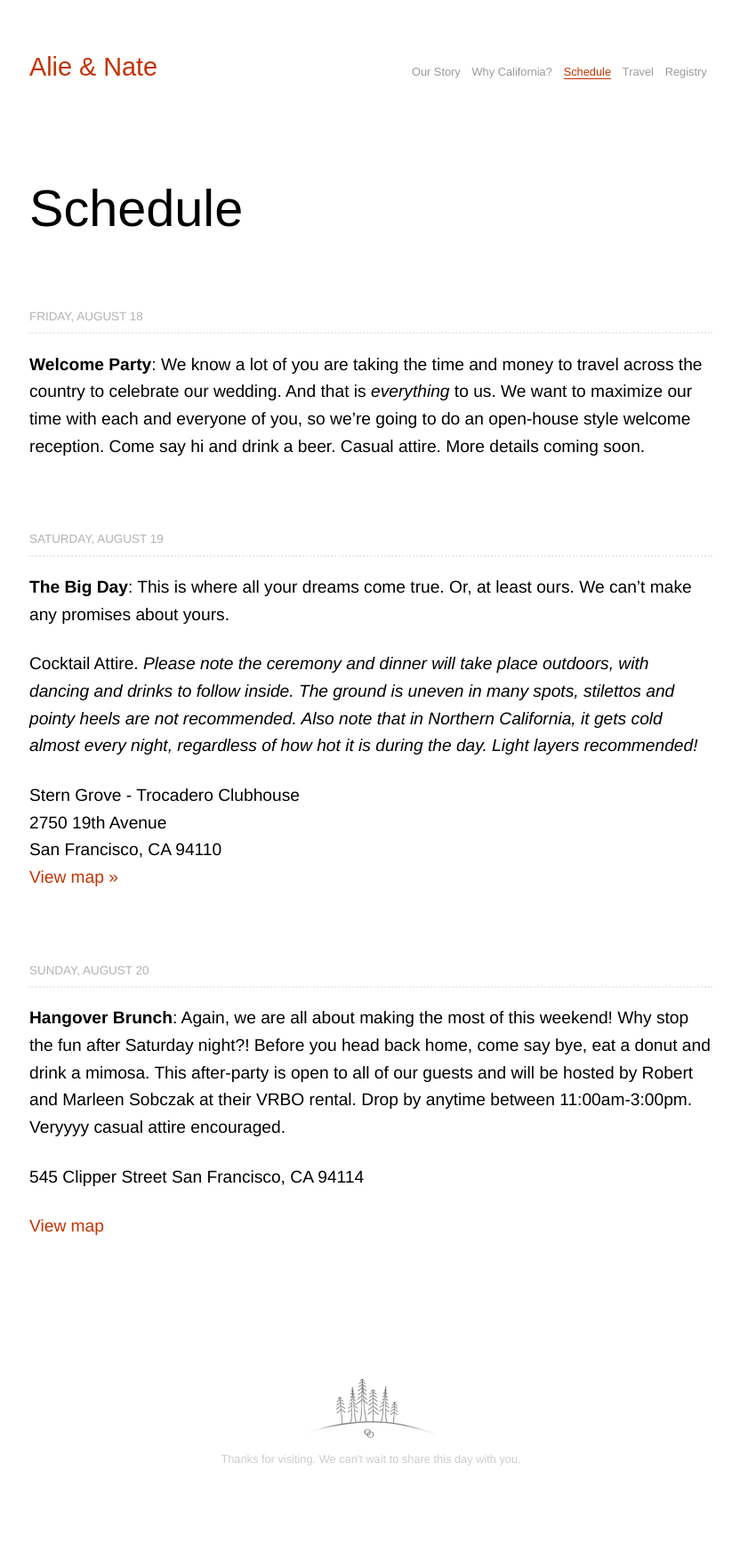
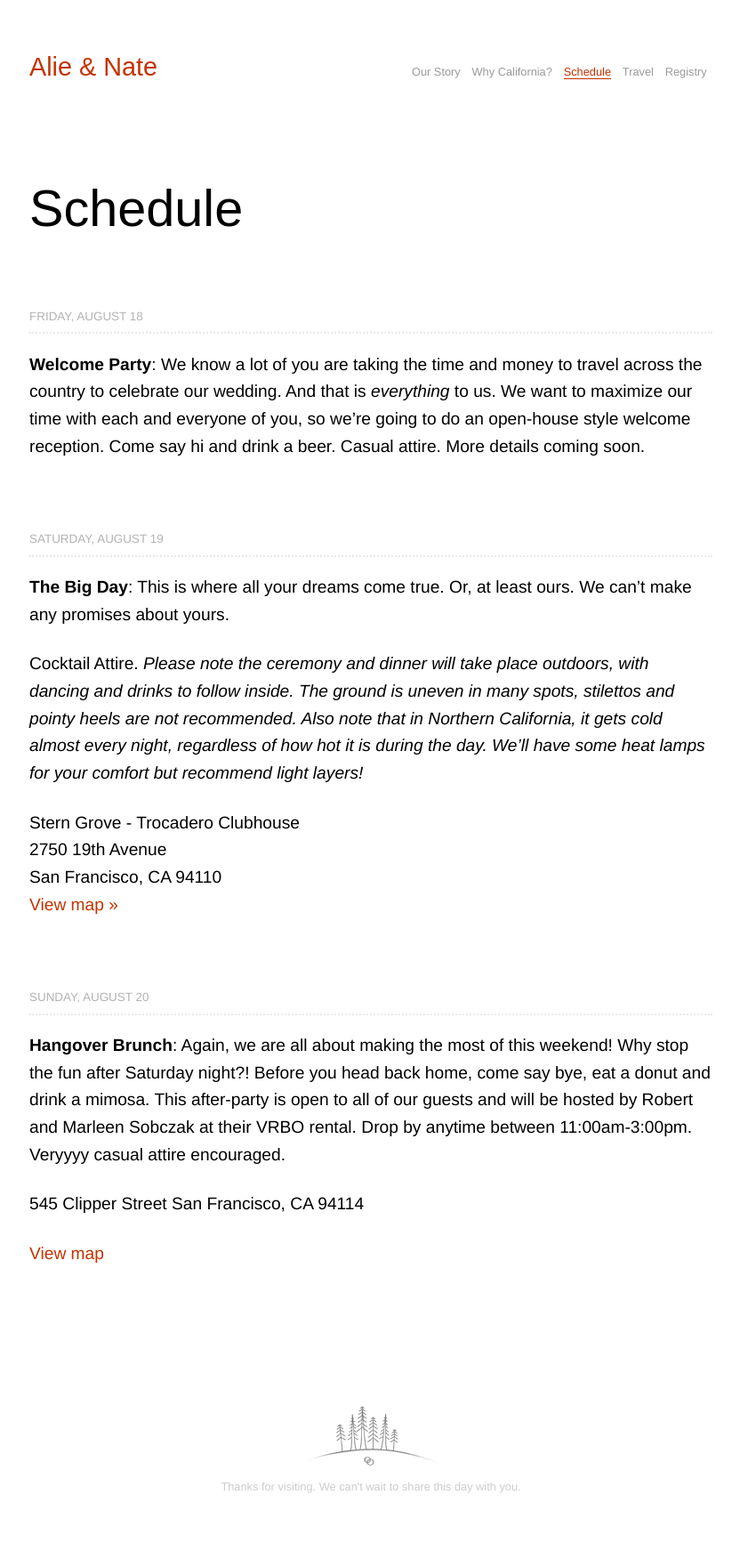
Before and after one commit to nkadlac/alieplusnate.com, a Jekyll site: the page built from schedule.md, in a window 1280 px wide. Shown: the whole page at 89% size, without its empty margins (223-1055 px from the left). Built offline with Jekyll 4.4.1, drawn with Linux system fonts in a browser that asks for light colours; some web fonts are replaced; before the commit the page ends 1731 px from its top, so only the background shows below that.

Commit message:
Updated Schedule

```diff
--- a/schedule.md
+++ b/schedule.md
@@ -13,7 +13,7 @@ layout: page
 
 **The Big Day**: This is where all your dreams come true. Or, at least ours. We can't make any promises about yours.
 
-Cocktail Attire. *Please note the ceremony and dinner will take place outdoors, with dancing and drinks to follow inside. The ground is uneven in many spots, stilettos and pointy heels are not recommended. Also note that in Northern California, it gets cold almost every night, regardless of how hot it is during the day. Light layers recommended!*
+Cocktail Attire. *Please note the ceremony and dinner will take place outdoors, with dancing and drinks to follow inside. The ground is uneven in many spots, stilettos and pointy heels are not recommended. Also note that in Northern California, it gets cold almost every night, regardless of how hot it is during the day. We'll have some heat lamps for your comfort but recommend light layers!*
 
 Stern Grove - Trocadero Clubhouse<br>
 2750 19th Avenue<br>
```
